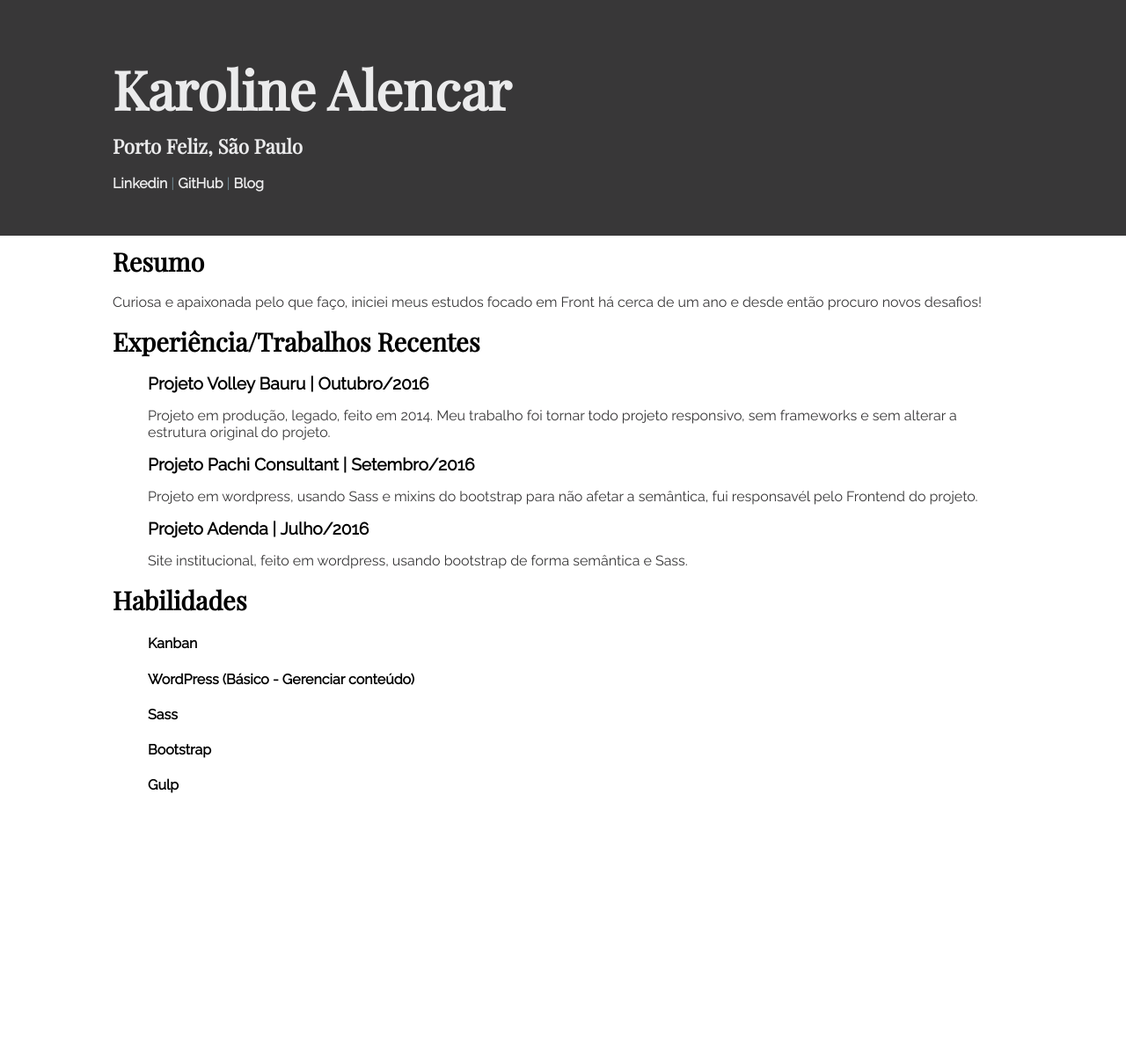
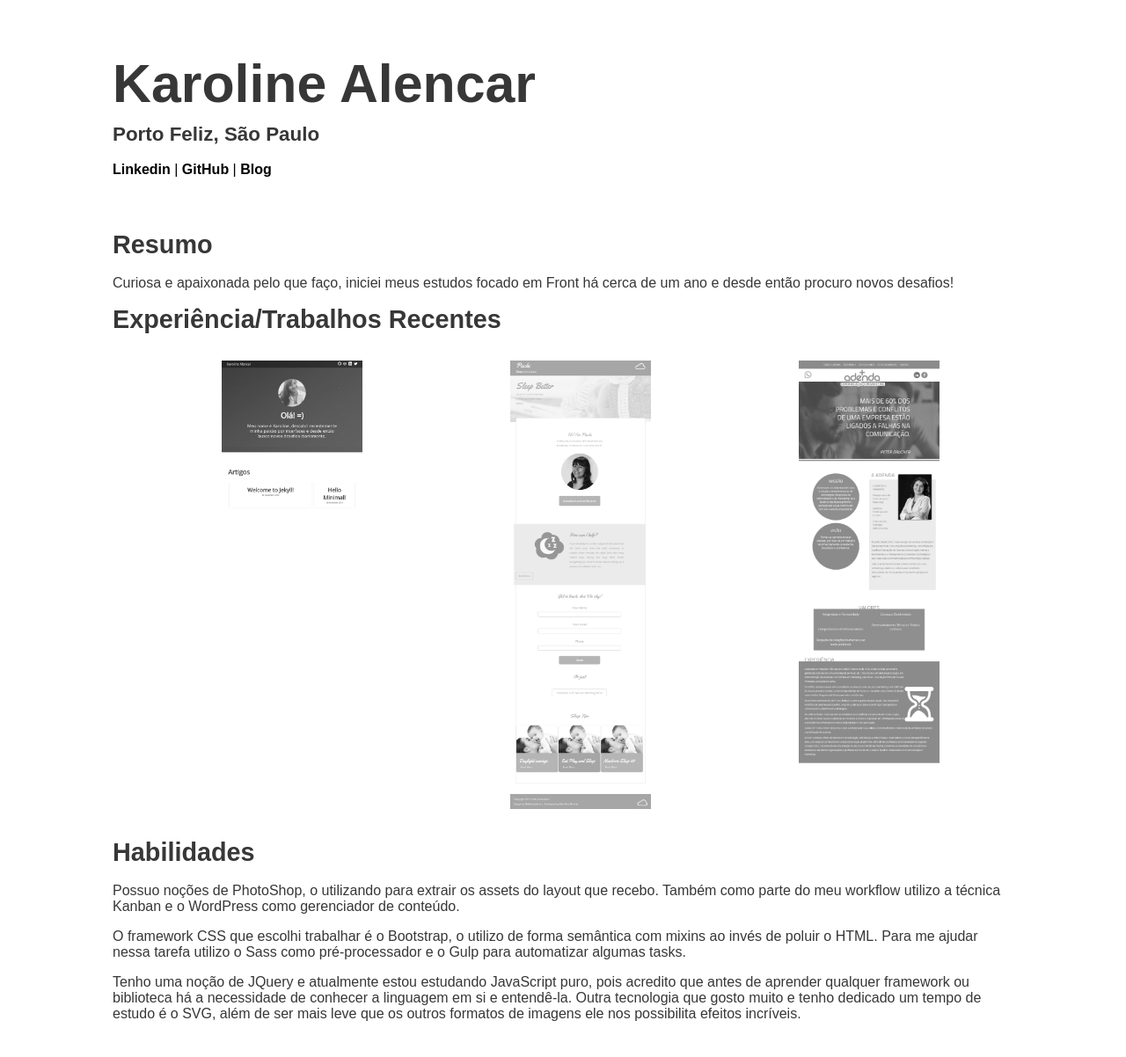
Before and after one commit to karolinedealencar/karolinedealencar.com.br, a Jekyll site: the page cv.html, which Jekyll copies as it is, in a window 1280 px wide. Shown: the whole page at 88% size. Built offline with Jekyll 4.4.1, drawn with Linux system fonts in a browser that asks for light colours; before the commit the page ends 942 px from its top, so only the background shows below that.

Commit message:
Alteraçõs habilidades e projetos

```diff
--- a/cv.html
+++ b/cv.html
@@ -4,30 +4,27 @@
   <meta charset="UTF-8">
   <title>Karoline Alencar</title>
   <meta name="viewport" content="width=device-width, initial-scale=1.0">
-  <link href="https://fonts.googleapis.com/css?family=Playfair+Display|Raleway" rel="stylesheet">
 </head>
 <style>
 
   body {
     margin: 0;
     margin-bottom: 40px;
-    font-family: 'Raleway', sans-serif;
+    font-family: sans-serif;
   }
 
   h1, h2, h3 {
     margin: 10px 0 18px 0;
-    font-family: 'Playfair Display', serif;
+    color: #383738;
   }
 
   h1 {
     margin-bottom: 0px;
     font-size: 3.8em;
-    color: #EBEBEC;
   }
 
   h2 {
     font-size: 1.4em;
-    color: #EBEBEC;
   }
 
   h3 {
@@ -36,13 +33,13 @@
 
   a {
     text-decoration: none;
-    color:  #000000;
+    color: #000000;
     font-size: 1.2em;
     font-weight: bold;
   }
 
   a:hover {
-    color: #728E98;
+    color: #383738;
   }
 
   p {
@@ -57,22 +54,32 @@
 
   header {
     padding: 50px 0;
-    background-color: #383738;
-    color: #728E98;
   }
 
   header a {
-    color: #EBEBEC;
     font-size: 1em;
     cursor: pointer;
   }
 
   ul {
     list-style: none;
+    display: flex;
+    justify-content: space-around;
   }
 
+  img {
+		max-width: 160px;
+		margin: 12px;
+		-webkit-filter: grayscale(100%); /* Chrome, Safari, Opera */
+		filter: grayscale(100%);
+	}
+
+	img:hover {
+		-webkit-filter: grayscale(0%); /* Chrome, Safari, Opera */
+		filter: grayscale(0%);
+	}
+
   @media (max-width: 525px) {
-
 
     h3 {
       font-size: 1.6em;
@@ -80,6 +87,7 @@
 
     ul {
       padding-left: 8px;
+      flex-direction: column;
     }
 
   }
@@ -109,53 +117,41 @@
           <h3>Experiência/Trabalhos Recentes</h3>
           <ul>
             <li>
-              <a href="http://www.voleibauru.com.br/" target="_blank">
-                Projeto Volley Bauru | Outubro/2016
+              <a href="https://karolinedealencar.github.io/" target="_blank">
+                <img src="img/projeto-blogpessoal.png" alt="">
               </a>
-              <p>
-                Projeto em produção, legado, feito em 2014. Meu trabalho foi
-                tornar todo projeto responsivo, sem frameworks e sem alterar
-                a estrutura original do projeto.
-              </p>
             </li>
             <li>
               <a href="http://www.pachiconsultant.com/" target="_blank">
-                Projeto Pachi Consultant | Setembro/2016
+                <img src="img/projeto-pachi.png" alt="">
               </a>
-              <p>
-                Projeto em wordpress, usando Sass e mixins do bootstrap para
-                não afetar a semântica, fui responsavél pelo Frontend do projeto.
-              </p>
+
             </li>
             <li>
               <a href="http://www.adenda.com.br" target="_blank">
-                Projeto Adenda | Julho/2016
+                <img src="img/projeto-adenda.png" alt="">
               </a>
-              <p>
-                Site institucional, feito em wordpress, usando bootstrap de forma semântica e Sass.
-              </p>
             </li>
           </ul>
         </section>
         <section>
           <h3>Habilidades</h3>
-          <ul>
-            <li>
-              <h4>Kanban</h4>
-            </li>
-            <li>
-              <h4>WordPress (Básico - Gerenciar conteúdo)</h4>
-            </li>
-            <li>
-              <h4>Sass</h4>
-            </li>
-            <li>
-              <h4>Bootstrap</h4>
-            </li>
-            <li>
-              <h4>Gulp</h4>
-            </li>
-          </ul>
+          <p>
+            Possuo noções de PhotoShop, o utilizando para extrair os assets do layout que recebo.
+            Também como parte do meu workflow utilizo a técnica Kanban e o WordPress como gerenciador de conteúdo.
+          </p>
+          <p>
+            O framework CSS que escolhi trabalhar é o Bootstrap, o utilizo de forma semântica com
+            mixins ao invés de poluir o HTML. Para me ajudar nessa tarefa utilizo o Sass como
+            pré-processador e o Gulp para automatizar algumas tasks.
+          </p>
+          <p>
+            Tenho uma noção de JQuery e atualmente estou estudando JavaScript puro, pois acredito
+            que antes de aprender qualquer framework ou biblioteca há a necessidade de conhecer
+            a linguagem em si e entendê-la. Outra tecnologia que gosto muito e tenho dedicado um
+            tempo de estudo é o SVG, além de ser mais leve que os outros formatos de imagens ele
+            nos possibilita efeitos incríveis.
+          </p>
         </section>
       </div>
     </main>
```
Also changed, not shown: img/projeto-adenda.png (added), img/projeto-blogpessoal.png (added), img/projeto-pachi.png (added).
